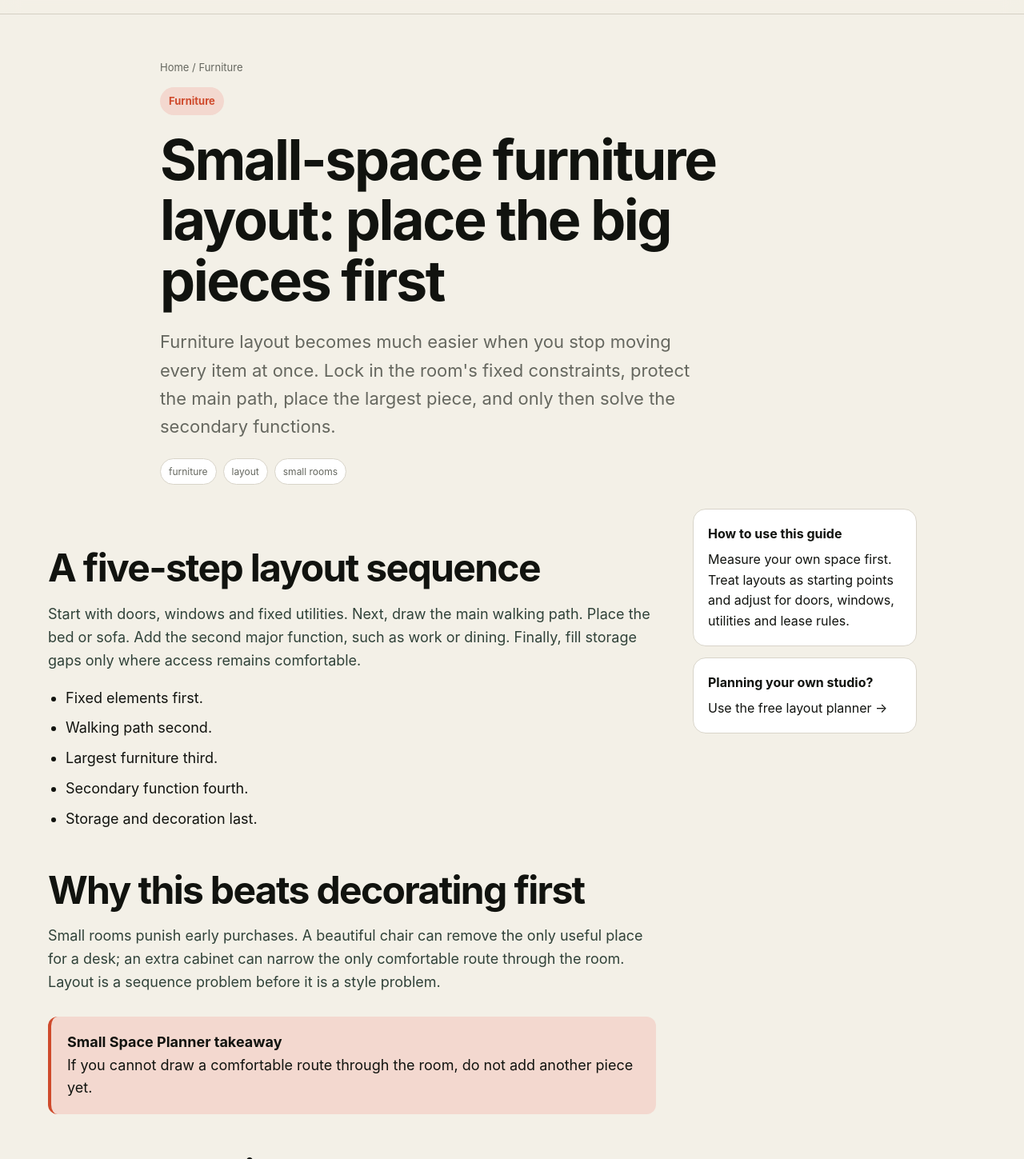
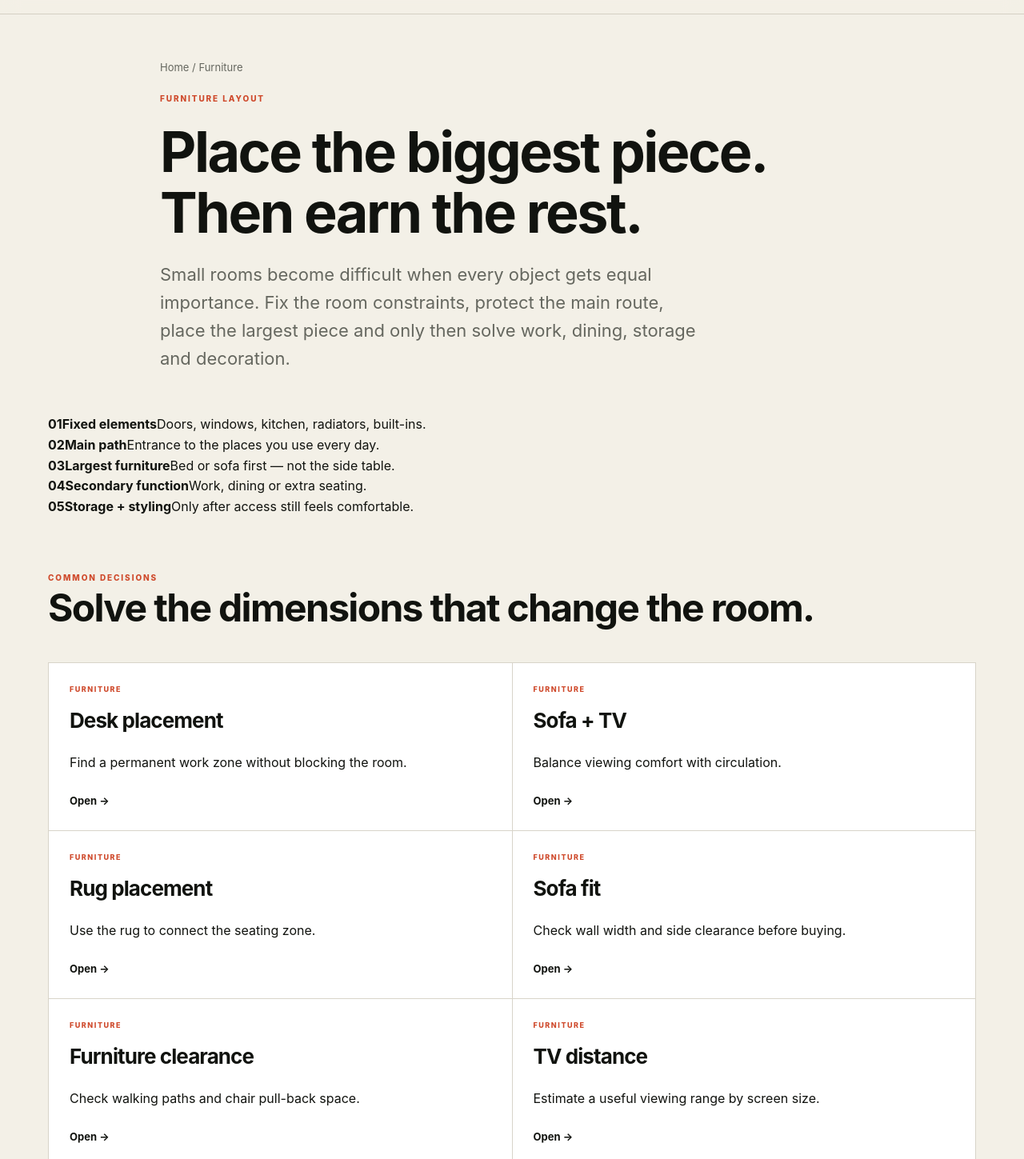
Before and after one commit to talaverilla85/small-space-lab, a Next.js app: page /furniture-layout in a window 1280 px wide. Shown: the part 61-1510 px from the top of the page at 80% size. Built offline with nearby package versions, Linux system fonts and the light colour scheme; no server answers.

Commit message:
Create premium furniture layout hub

```diff
--- /dev/null
+++ b/app/furniture-layout/page.tsx
@@ -0,0 +1,48 @@
+import type { Metadata } from "next";
+import Link from "next/link";
+
+export const metadata: Metadata = {
+  title: "Small Space Furniture Layout Guide",
+  description: "Plan furniture in a small room by fixing circulation first, then placing the bed, sofa, desk, rug and TV.",
+  alternates: { canonical: "/furniture-layout" },
+};
+
+const decisions = [
+  ["Desk placement","Find a permanent work zone without blocking the room.","/furniture-layout/desk-in-studio-apartment"],
+  ["Sofa + TV","Balance viewing comfort with circulation.","/furniture-layout/sofa-tv-distance"],
+  ["Rug placement","Use the rug to connect the seating zone.","/furniture-layout/rug-placement-small-living-room"],
+  ["Sofa fit","Check wall width and side clearance before buying.","/tools/sofa-fit-calculator"],
+  ["Furniture clearance","Check walking paths and chair pull-back space.","/tools/furniture-clearance-calculator"],
+  ["TV distance","Estimate a useful viewing range by screen size.","/tools/tv-distance-calculator"],
+];
+
+export default function FurnitureHub(){
+  return <article>
+    <header className="container guide-hero furniture-hero">
+      <div className="breadcrumb"><Link href="/">Home</Link> / Furniture</div>
+      <span className="micro-label">FURNITURE LAYOUT</span>
+      <h1>Place the biggest piece. Then earn the rest.</h1>
+      <p className="lede">Small rooms become difficult when every object gets equal importance. Fix the room constraints, protect the main route, place the largest piece and only then solve work, dining, storage and decoration.</p>
+    </header>
+
+    <section className="container furniture-sequence">
+      <div className="sequence-item"><b>01</b><strong>Fixed elements</strong><span>Doors, windows, kitchen, radiators, built-ins.</span></div>
+      <div className="sequence-item"><b>02</b><strong>Main path</strong><span>Entrance to the places you use every day.</span></div>
+      <div className="sequence-item"><b>03</b><strong>Largest furniture</strong><span>Bed or sofa first — not the side table.</span></div>
+      <div className="sequence-item"><b>04</b><strong>Secondary function</strong><span>Work, dining or extra seating.</span></div>
+      <div className="sequence-item"><b>05</b><strong>Storage + styling</strong><span>Only after access still feels comfortable.</span></div>
+    </section>
+
+    <section className="container section">
+      <div className="section-head"><div><span className="micro-label">COMMON DECISIONS</span><h2>Solve the dimensions that change the room.</h2></div></div>
+      <div className="problem-grid">
+        {decisions.map(([title,text,href])=><Link href={href} key={href}><span>FURNITURE</span><h3>{title}</h3><p>{text}</p><b>Open →</b></Link>)}
+      </div>
+    </section>
+
+    <section className="container home-section split-story furniture-story">
+      <div className="story-copy"><span className="micro-label">BEFORE YOU BUY</span><h2>Tape the footprint onto the floor.</h2><p>A product photo hides the true footprint. Painter's tape lets you see how much floor a sofa, desk or table really consumes — including the space needed to walk around it.</p><Link className="button primary" href="/tools/furniture-clearance-calculator">Check clearance →</Link></div>
+      <div className="tape-demo"><div className="tape-sofa">SOFA FOOTPRINT</div><div className="tape-route">WALKING PATH</div><div className="tape-desk">DESK</div></div>
+    </section>
+  </article>
+}
```
